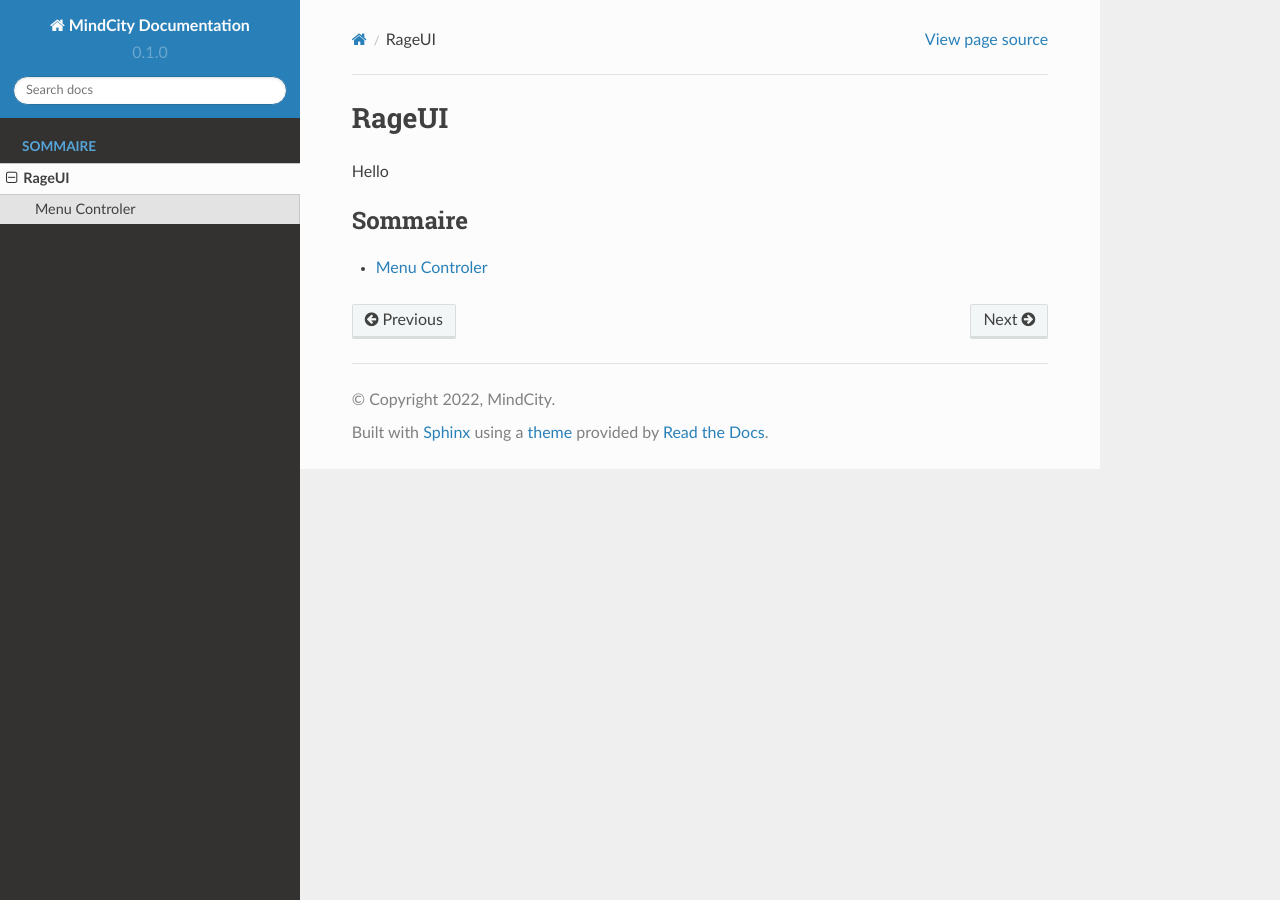
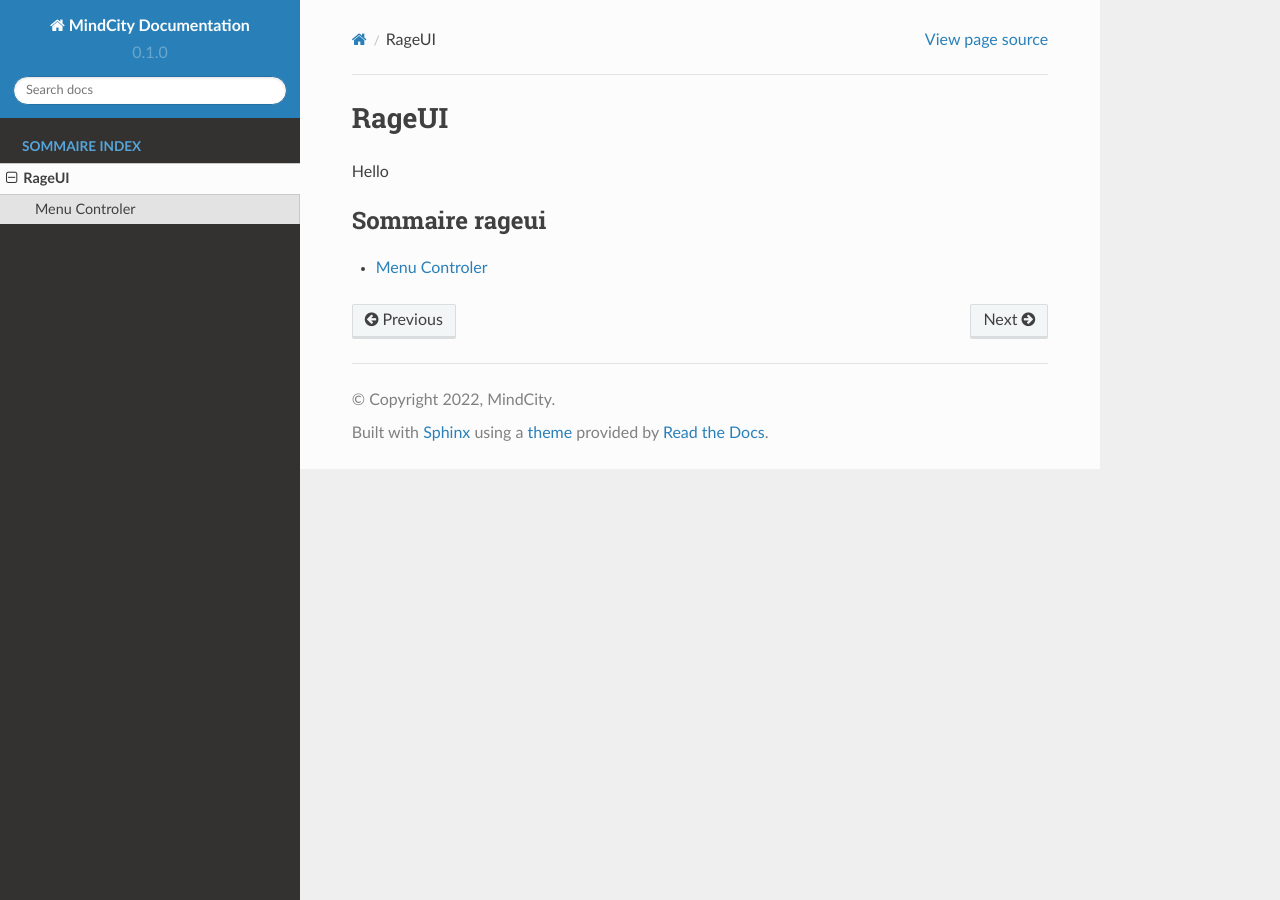
Before and after one commit to JustMordeckai/MindCity-Documentation, a Sphinx documentation site: the page built from docs/source/rageui_main.rst, in a window 1280 px wide. Built offline with Sphinx 7.4.7 and the Read the Docs theme 2.0.0, drawn with Linux system fonts in a browser that asks for light colours.

Commit message:
MAJ Hiérarchie fichier

```diff
--- a/docs/source/index.rst
+++ b/docs/source/index.rst
@@ -7,7 +7,7 @@ Test index
 ----------
 
 .. toctree::
-   :caption: Sommaire
+   :caption: Sommaire index
    :titlesonly:
    :glob:
 
--- a/docs/source/rageui/menu_control.rst
+++ b/docs/source/rageui/menu_control.rst
@@ -5,8 +5,3 @@ Hello
 
 Testing
 -------
-
-.. toctree::
-   :caption: Sommaire
-   :titlesonly:
-   :glob:
--- a/docs/source/rageui_main.rst
+++ b/docs/source/rageui_main.rst
@@ -4,7 +4,7 @@ RageUI
 Hello
 
 .. toctree::
-   :caption: Sommaire
+   :caption: Sommaire rageui
    :titlesonly:
    :glob:
 
```
